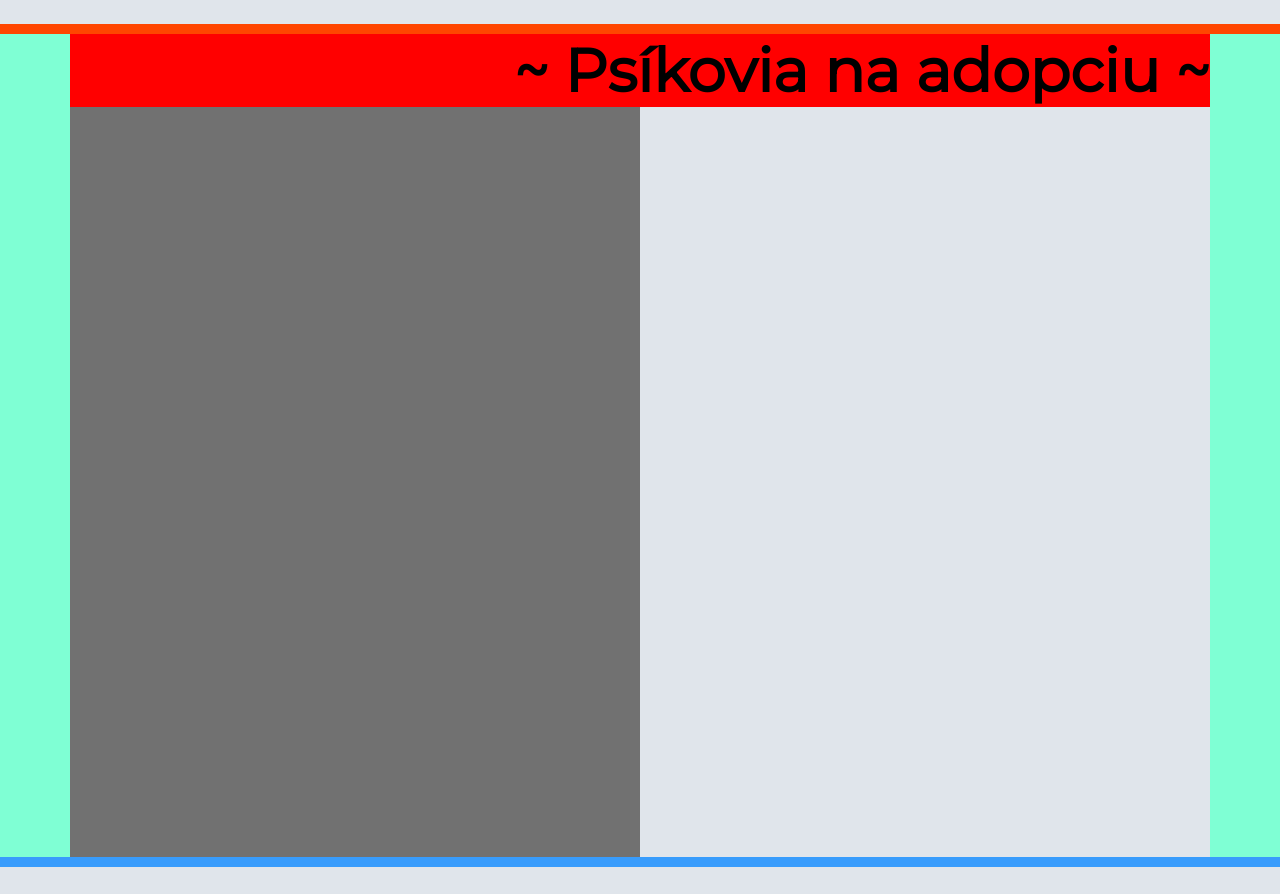
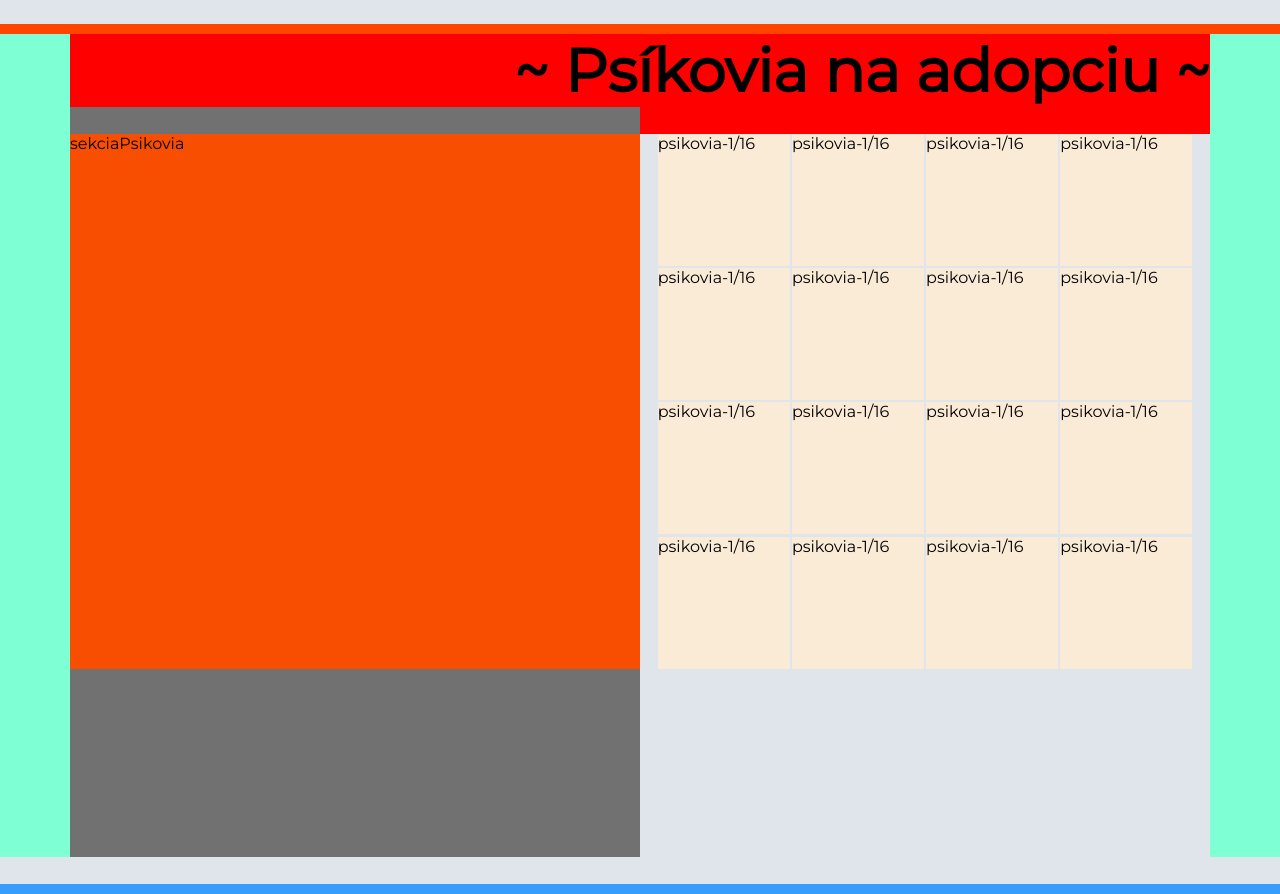
Before and after one commit to matejvalocky/WEB-UTULOK, a plain HTML site: page index.html in a window 1280 px wide. Shown: the part 4975-5869 px from the top of the page. Before the commit the page ends 5842 px from the top, so only its background shows below. Drawn offline with nearby package versions, Linux system fonts and the light colour scheme.

Commit message:
stylovanie sekcie PSIKOVIA NA ADOPCIU - pexeso

```diff
--- a/index.html
+++ b/index.html
@@ -257,9 +257,76 @@
                 <!-- psikovia wrapper -->
                 <div class="psikoviaLeftHalf floatLeft">
                     <!-- leftside -->
+                    <div class="sekciaPsikovia">
+                        sekciaPsikovia
+                    </div>
                 </div>
                 <div class="psikoviaRightHalf floatLeft">
                     <!-- rightside -->
+
+
+                    <div class="pexesoPsikov">
+                        <div class="psikoviaColumn floatLeft">
+                            <div class="psikovia4x4">
+                                psikovia-1/16
+                            </div>
+                            <div class="psikovia4x4">
+                                psikovia-1/16
+                            </div>
+                            <div class="psikovia4x4">
+                                psikovia-1/16
+                            </div>
+                            <div class="psikovia4x4">
+                                psikovia-1/16
+                            </div>
+                        </div>
+
+                        <div class="psikoviaColumn floatLeft">
+                            <div class="psikovia4x4">
+                                psikovia-1/16
+                            </div>
+                            <div class="psikovia4x4">
+                                psikovia-1/16
+                            </div>
+                            <div class="psikovia4x4">
+                                psikovia-1/16
+                            </div>
+                            <div class="psikovia4x4">
+                                psikovia-1/16
+                            </div>
+                        </div>
+
+                        <div class="psikoviaColumn floatLeft">
+                            <div class="psikovia4x4">
+                                psikovia-1/16
+                            </div>
+                            <div class="psikovia4x4">
+                                psikovia-1/16
+                            </div>
+                            <div class="psikovia4x4">
+                                psikovia-1/16
+                            </div>
+                            <div class="psikovia4x4">
+                                psikovia-1/16
+                            </div>
+                        </div>
+
+                        <div class="psikoviaColumn floatLeft">
+                            <div class="psikovia4x4">
+                                psikovia-1/16
+                            </div>
+                            <div class="psikovia4x4">
+                                psikovia-1/16
+                            </div>
+                            <div class="psikovia4x4">
+                                psikovia-1/16
+                            </div>
+                            <div class="psikovia4x4">
+                                psikovia-1/16
+                            </div>
+                        </div>
+                    </div>
+
 
                 </div>
             </div>
--- a/styles.css
+++ b/styles.css
@@ -818,6 +818,7 @@ body{
     background-color: #E0E5EB;
     width: 570px;
     height: 750px;
+    margin-top: 27px;
 
 }
 
@@ -828,3 +829,24 @@ body{
     padding-left: -9px;
     font-weight: bold;
 }
+
+.sekciaPsikovia{
+    width: 570px;
+    height: 535px;
+    background-color: #F74E02;
+    margin-top: 27px;
+}
+
+.psikovia4x4{
+    width: 132px;
+    height: 132px;
+    background-color: antiquewhite;
+    margin-bottom: 2.2px;
+    margin-left: 2.2px;
+
+}
+
+.pexesoPsikov{
+    width: 539px;
+    margin: 0 auto;
+}
```
